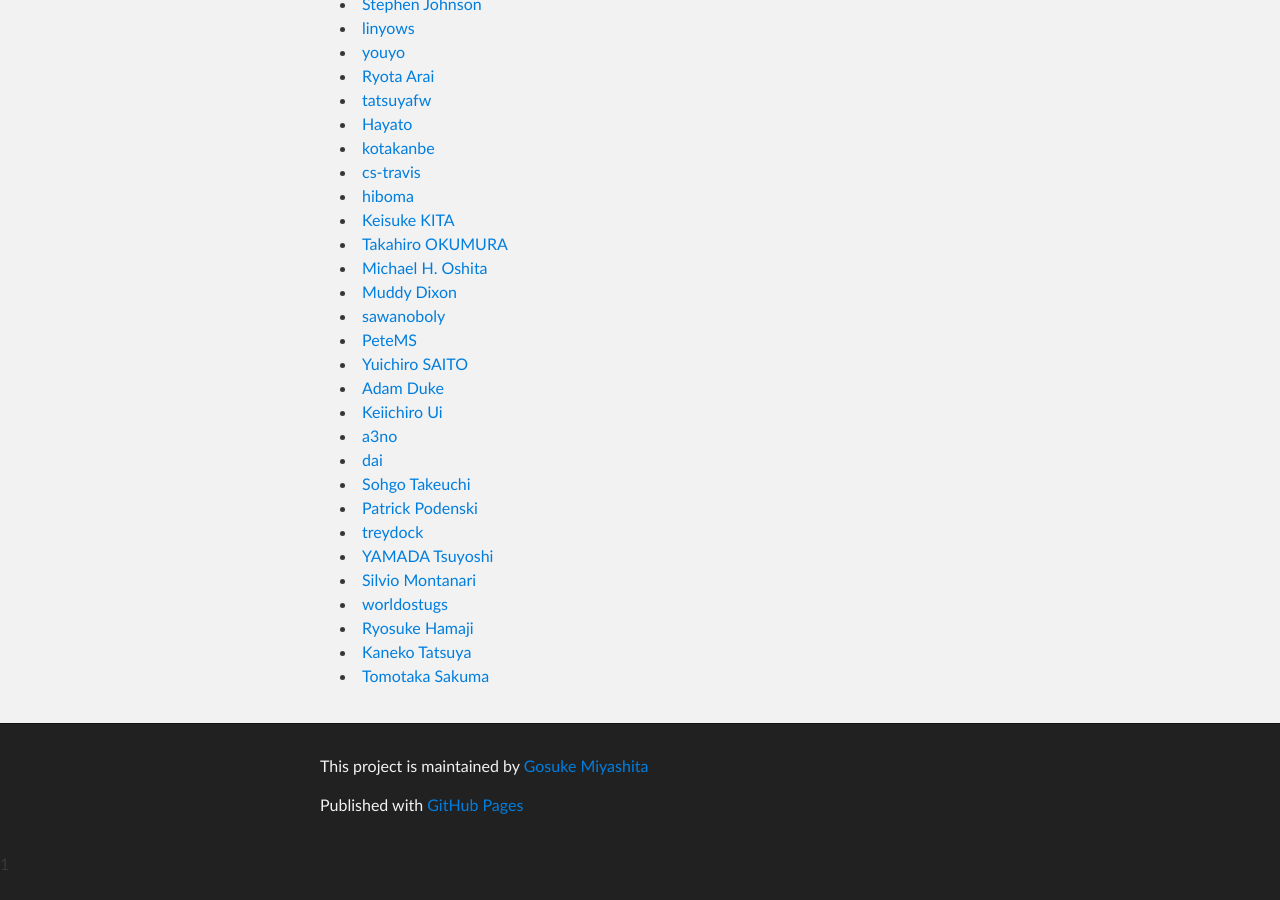
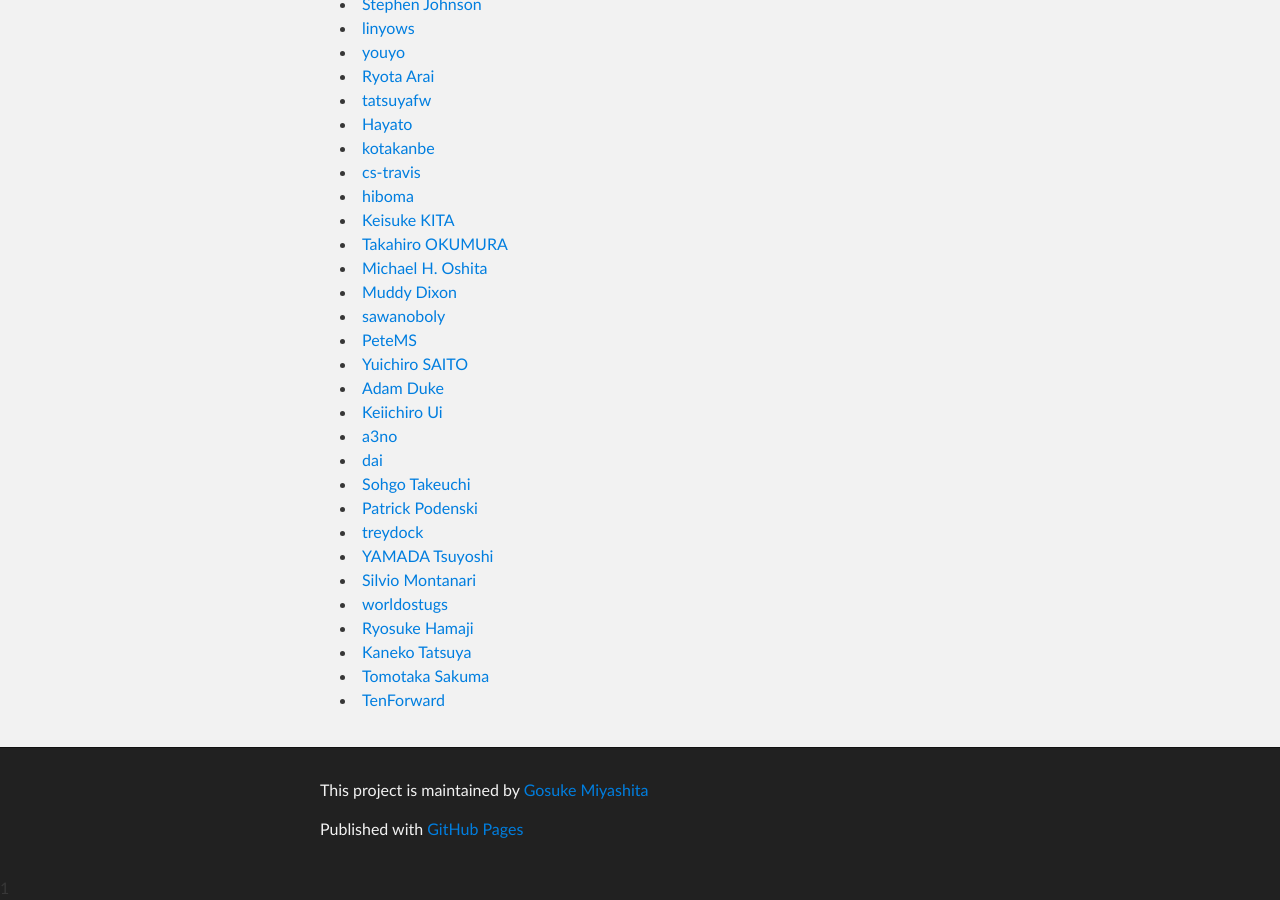
Before and after one commit to serverspec/serverspec.github.io, a Jekyll site: the page built from contributors.md, in a window 1280 px wide and 900 px high, scrolled down 948 px. Built offline with Jekyll 4.4.1, drawn with Linux system fonts in a browser that asks for light colours; Markdown is read by kramdown in place of the engine named in the settings; before the commit the page ends 1824 px from its top, so only the background shows below that.

Commit message:
Add a contributor

```diff
--- a/contributors.md
+++ b/contributors.md
@@ -57,3 +57,4 @@ title: Contributors
  * [Ryosuke Hamaji](https://github.com/aibou)
  * [Kaneko Tatsuya](https://github.com/catatsuy)
  * [Tomotaka Sakuma](https://github.com/tmtk75)
+ * [TenForward](https://github.com/tenforward)
```
